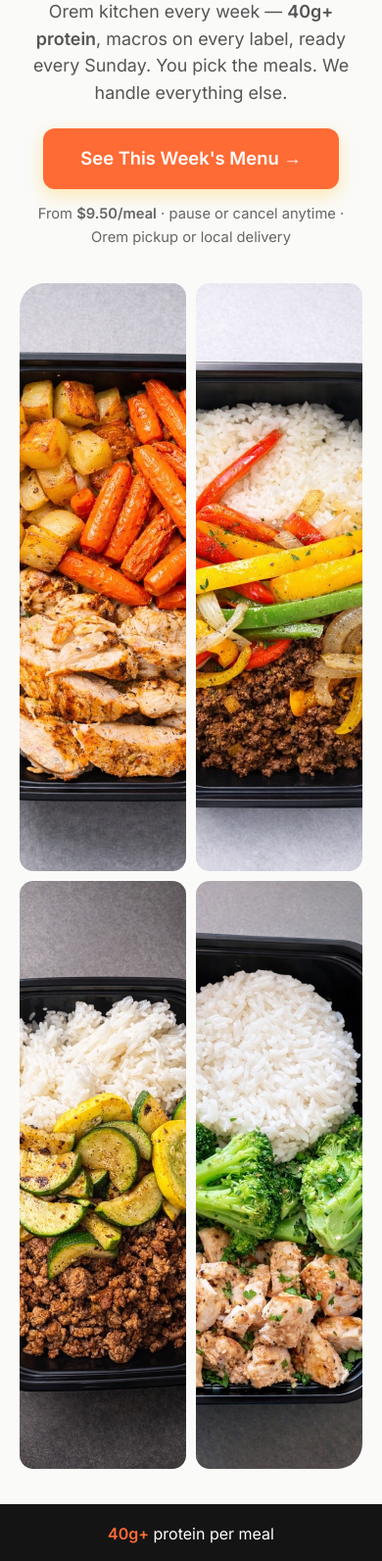
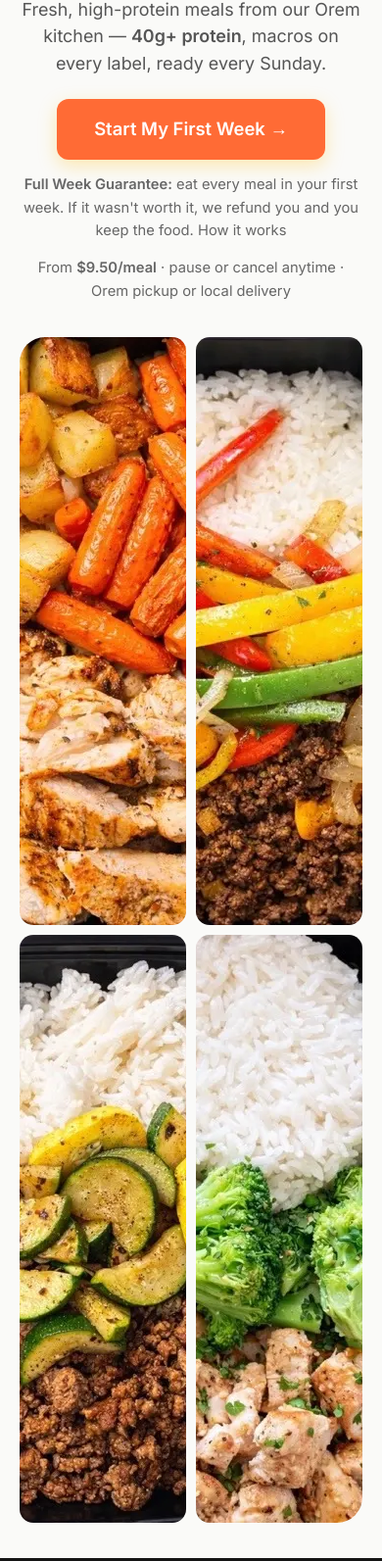
Before and after one commit to brycenwood321/gainztrain-website, a website: page fuel/index.html in a window 390 px wide. Shown: the part 278-1871 px from the top of the page at 98% size. Drawn offline with nearby package versions, Linux system fonts and the light colour scheme; no server answers; a web font is replaced by a local one.

Commit message:
GT /fuel/: guarantee above the fold + 75% lighter hero
Paid-traffic diagnosis on the founders ad (2026-08-01, first full read of Meta
insights + first-party page_views):

  $167.01 spent · 7,499 impr · 3,893 reach · 130 link clicks (1.73% link CTR)
  -> 89 landing page views (32% bounced BEFORE the page rendered)
  -> 80% of those never scrolled past 10%, averaging 21 seconds
  -> exactly 1 of 131 visitors reached /subscribe/

The creative is fine; the landing page was losing everyone. Two fixes:

1. Hero payload 983KB -> 244KB. The collage renders 1:1 with object-fit:cover
   but was being fed the 800x1200 portrait originals, so a phone downloaded
   ~1MB of above-the-fold images to display four ~200px squares. Now 600x600
   square-cropped WebP, 3 of 4 lazy. This is aimed squarely at the 32%.

2. The offer now clears the fold. Sub copy cut 4 lines -> 2, CTA changed from
   "See This Week's Menu" (a browsing ask) to "Start My First Week". Measured
   on 390x844: badge 96px, H1 181px, sub 274px, CTA 379px, guarantee 455px --
   all inside the fold, where previously the CTA fell below it.

Also carries the /fuel/ Full Week Guarantee block, which 8d45ba1 left
uncommitted (that commit shipped /start + terms only).

Offer variants are now mutually exclusive with the guarantee, because terms
section 5 says it does not stack with a code that discounts the first order --
a ?v=2free or ?v=gainz50 visitor never sees guarantee copy. Default is
'guarantee', matching the newly filmed ad that promises it verbatim.

Verified 2026-08-01: FUEL8 is REAL (dynamic per-tier Stripe coupon in
_lib/plans.js, special-cased in coupons/validate.js through 2026-09-01,
trimmed to 4 weekly applications in stripe-webhook.js) and is restored.
'20off' was NOT real -- no coupon in D1, Stripe, or validate.js -- and is
removed rather than left as a live promise with nothing behind it.

Co-Authored-By: Claude Opus 5 (1M context) <noreply@anthropic.com>

```diff
--- a/fuel/index.html
+++ b/fuel/index.html
@@ -55,6 +55,14 @@
     .lp-mid-cta{text-align:center;margin-top:1.8rem;}
     .lp-proof{background:#fff8ec;border-radius:16px;text-align:center;padding:2.2rem 1.4rem;}
     .lp-proof p{max-width:620px;margin:0 auto;font-size:1.05rem;line-height:1.6;}
+    /* Full Week Guarantee. Named offer element -- the ad promises it verbatim, so this block and the
+       ad script must stay word-for-word identical. Terms live on /terms-of-service/#guarantee. */
+    .lp-guarantee{background:#141414;color:#fff;border-radius:16px;text-align:center;padding:2.4rem 1.4rem;
+      border:2px solid var(--orange);}
+    .lp-guarantee h2{color:#fff;margin:0 0 .3rem;}
+    .lp-guarantee .lp-guarantee-lead{max-width:640px;margin:0 auto;font-size:1.15rem;line-height:1.6;color:#f2f2f2;}
+    .lp-guarantee .lp-guarantee-lead b{color:var(--orange);}
+    .lp-guarantee .lp-guarantee-terms{font-size:.82rem;color:#9a9a9a;margin:1.1rem auto 0;max-width:520px;}
     .lp-final{text-align:center;padding:3rem 1.25rem 4rem;}
     .lp-fineprint{font-size:.78rem;color:#999;margin-top:1rem;}
     #menuLoading{text-align:center;color:#888;padding:2rem 0;}
@@ -83,17 +91,27 @@
 
   <section class="lp-hero">
     <div>
-      <span class="lp-offer-badge" id="offerBadge">This Week's Menu Is Live</span>
+      <span class="lp-offer-badge" id="offerBadge">Eat The Week Free If It's Not Worth It</span>
       <h1 id="heroH1">Hop On The<br/>Gainz Train.</h1>
-      <p class="lp-sub" id="offerSub">Fresh, high-protein meals cooked in our Orem kitchen every week — <b>40g+ protein</b>, macros on every label, ready every Sunday. You pick the meals. We handle everything else.<b id="offerLine"></b></p>
-      <a class="lp-cta" id="ctaTop" href="/menu/">See This Week's Menu →</a>
+      <!-- Kept deliberately short. 80% of paid visitors never scrolled past 10% of this page and
+           averaged 21 seconds (2026-08-01), so the CTA and the guarantee have to clear the fold on a
+           phone. Do not grow this paragraph back without re-checking scroll depth in page_views. -->
+      <p class="lp-sub" id="offerSub">Fresh, high-protein meals from our Orem kitchen — <b>40g+ protein</b>, macros on every label, ready every Sunday.<b id="offerLine"></b></p>
+      <a class="lp-cta" id="ctaTop" href="/menu/">Start My First Week →</a>
+      <!-- Shown ONLY on the 'guarantee' variant. Terms §5: the guarantee does not stack with a code
+           that discounts the first order, so a FUEL8/GAINZ50 visitor must never see both. -->
+      <div class="lp-anchor" id="guaranteeLine" hidden><b>Full Week Guarantee:</b> eat every meal in your first week. If it wasn't worth it, we refund you and you keep the food. <a href="#guaranteeBlock" style="color:inherit;">How it works</a></div>
       <div class="lp-anchor">From <b>$9.50/meal</b> · pause or cancel anytime · Orem pickup or local delivery</div>
     </div>
     <div class="lp-collage" aria-hidden="true">
-      <img src="../assets/images/meals/chicken-bro-tato-bowl.jpg" alt="" width="600" height="600" fetchpriority="high" />
-      <img src="../assets/images/meals/beef-fajita-bowl.jpg" alt="" width="600" height="600" />
-      <img src="../assets/images/meals/teriyaki-turkey-bowl.jpg" alt="" width="600" height="600" />
-      <img src="../assets/images/meals/chicken-broccoli-rice.jpg" alt="" width="600" height="600" />
+      <!-- Square 600x600 WebP crops, not the 800x1200 portrait originals. The collage renders these
+           at aspect-ratio 1/1 with object-fit:cover, so shipping the full portrait JPGs meant ~983KB
+           of above-the-fold payload on a phone (32% of paid clicks bounced before load, 2026-08-01).
+           Same four shots, 238KB total. Regenerate with sips --resampleWidth 600 -> -c 600 600 -> cwebp -q 78. -->
+      <img src="../assets/images/meals/chicken-bro-tato-bowl-sq600.webp" alt="" width="600" height="600" fetchpriority="high" decoding="async" />
+      <img src="../assets/images/meals/beef-fajita-bowl-sq600.webp" alt="" width="600" height="600" loading="lazy" decoding="async" />
+      <img src="../assets/images/meals/teriyaki-turkey-bowl-sq600.webp" alt="" width="600" height="600" loading="lazy" decoding="async" />
+      <img src="../assets/images/meals/chicken-broccoli-rice-sq600.webp" alt="" width="600" height="600" loading="lazy" decoding="async" />
     </div>
   </section>
 
@@ -128,11 +146,19 @@
     </div>
   </section>
 
+  <section class="lp-section">
+    <div class="lp-guarantee" id="guaranteeBlock">
+      <h2>The Full Week Guarantee</h2>
+      <p class="lp-guarantee-lead">Eat every meal in your first week. <b>If it wasn't worth it, we refund you. Keep the food.</b></p>
+      <p class="lp-guarantee-terms">First order only, one per customer. Tell us within 7 days of your first delivery and we refund that week in full, meals and delivery fee. Nothing to send back, no questions asked. <a href="/terms-of-service/#guarantee" style="color:#c9c9c9;text-decoration:underline;">Full terms</a>.</p>
+    </div>
+  </section>
+
   <section class="lp-final">
     <span class="lp-offer-badge" id="offerBadge2">This Week's Menu Is Live</span>
     <h2 style="margin:1rem 0;">Your macros, handled. Every week.</h2>
     <a class="lp-cta" id="ctaBottom" href="/menu/">Hop On The Gainz Train →</a>
-    <p class="lp-fineprint">Weekly subscription · pause or cancel anytime · love your first week or we make it right.</p>
+    <p class="lp-fineprint">Weekly subscription · pause or cancel anytime · Full Week Guarantee on your first order.</p>
   </section>
 
   <footer class="footer">
@@ -178,25 +204,40 @@
 
   <script src="../assets/js/main.js"></script>
   <script>
-    // Offer variants. DEFAULT (?v absent) = 'menu' = NO discount — matches the founders ad (no offer
-    // promised) and the Ad Library teardown finding (79% of long-running winners lead with product, not
-    // price). '2free' maps to the REAL FUEL8 promo (2 free meals/wk x 4 weeks, ends 2026-09-01) and now
-    // names the code, since checkout only applies it when the customer enters FUEL8 at /start.
-    // '20off' has NO working coupon behind it yet — build the code before pointing any ad at ?v=20off.
+    // Offer variants. DEFAULT (?v absent) = 'guarantee' = risk reversal, NOT a discount. This keeps the
+    // Ad Library teardown finding intact (79% of long-running winners lead with product, not price) while
+    // still giving a cold visitor a reason to act, and it costs nothing unless a refund is actually
+    // claimed. Section 5 of /terms-of-service/ is the binding version — copy here must not exceed it.
+    //
+    // ⚠️ EVERY VARIANT BELOW MUST RESOLVE TO SOMETHING THAT ACTUALLY DISCOUNTS AT CHECKOUT. Verified
+    // 2026-08-01: '2free' -> FUEL8 is REAL (dynamic per-tier Stripe coupon in _lib/plans.js, special-
+    // cased in api/coupons/validate.js through 2026-09-01, trimmed to exactly 4 weekly applications in
+    // stripe-webhook.js — it is deliberately NOT a row in D1 `coupons`, so don't "fix" that).
+    // 'gainz50' -> GAINZ50 is REAL (D1 + Stripe, 50% off first invoice, expires 2026-08-25).
+    // '20off' was REMOVED — it had no coupon behind it in D1, Stripe, or validate.js. The old default
+    // ("2 free meals" with no code) was removed for the same reason on 2026-07-15. Don't add a variant
+    // here until its code validates.
+    //
+    // ⚠️ The Full Week Guarantee does NOT stack with a code that discounts the first order (terms §5),
+    // so 'guarantee' deliberately carries no promo href. Pick ONE per ad — never promise both.
     (function(){
-      var v=new URLSearchParams(location.search).get('v')||'menu';
+      var v=new URLSearchParams(location.search).get('v')||'guarantee';
       var offers={
+        'guarantee':{badge:"Eat The Week Free If It's Not Worth It",line:'',cta:'Start My First Week →'},
         'menu':{badge:"This Week's Menu Is Live",line:'',cta:"See This Week's Menu →"},
-        '2free':{badge:'2 Free Meals Every Week, Your First Month',line:' 2 free meals added to every box for your first 4 weeks — applied automatically at checkout.',cta:'Claim My Free Meals →',href:'/menu/?promo=FUEL8'},
-        '20off':{badge:'$20 Off Your First Week',line:' Start this week and take $20 off your first box.',cta:'Get $20 Off →'}
+        '2free':{badge:'2 Free Meals Every Week, Your First Month',line:' 2 free meals added to every box for your first 4 weeks — enter FUEL8 at checkout.',cta:'Claim My Free Meals →',href:'/menu/?promo=FUEL8'},
+        'gainz50':{badge:'50% Off Your First Week',line:' Code GAINZ50 is applied for you at checkout. Ends Aug 25.',cta:'Get 50% Off →',href:'/menu/?promo=GAINZ50'}
       };
-      var o=offers[v]||offers['menu'];
+      var o=offers[v]||offers['guarantee'];
       if(o.href){['ctaTop','ctaMid','ctaBottom'].forEach(function(id){var el=document.getElementById(id);if(el)el.href=o.href;});}
       document.getElementById('offerBadge').textContent=o.badge;
       document.getElementById('offerBadge2').textContent=o.badge;
       document.getElementById('offerLine').textContent=o.line;
       document.getElementById('ctaTop').textContent=o.cta;
       document.getElementById('ctaBottom').textContent=o.cta;
+      // Guarantee copy is mutually exclusive with any first-order discount (terms §5).
+      var gl=document.getElementById('guaranteeLine'); if(gl) gl.hidden = !!o.href;
+      var gb=document.getElementById('guaranteeBlock'); if(gb) gb.closest('section').hidden = !!o.href;
     })();
 
     window.mealImgErr=function(img,emoji){var d=document.createElement('div');d.className='meal-card-img meal-emoji-fallback';d.textContent=emoji||'🍽️';img.replaceWith(d);};
```
Also changed, not shown: assets/images/meals/beef-fajita-bowl-sq600.webp (added), assets/images/meals/chicken-bro-tato-bowl-sq600.webp (added), assets/images/meals/chicken-broccoli-rice-sq600.webp (added), assets/images/meals/teriyaki-turkey-bowl-sq600.webp (added).
